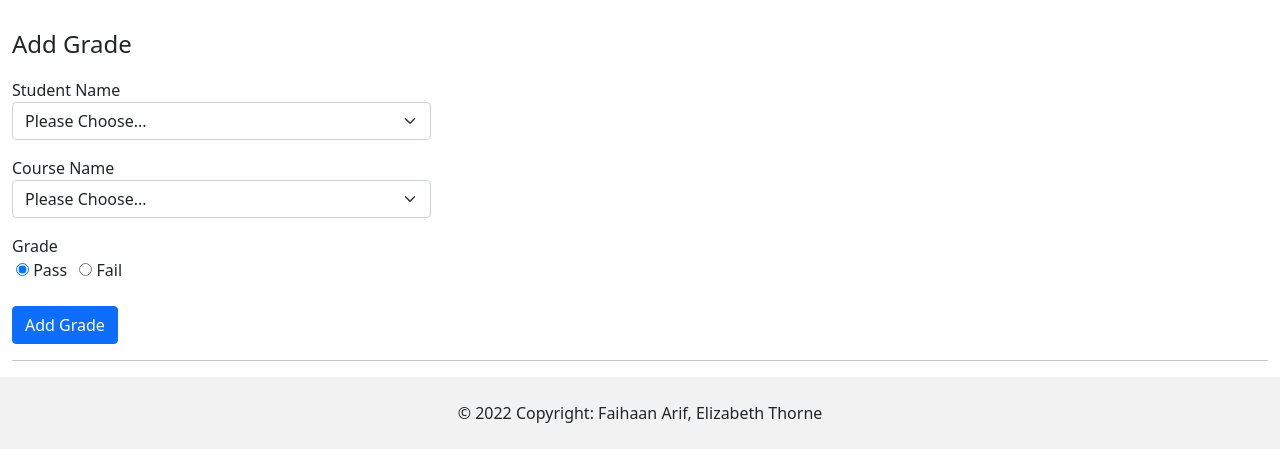
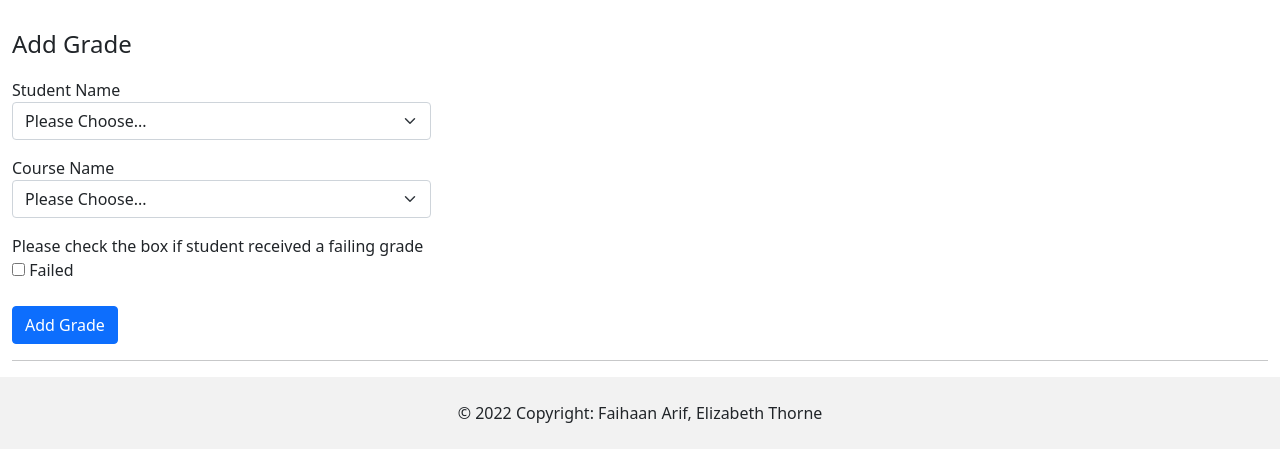
Before and after one commit to Sharp-Benders-Academy/Sharp-Benders-Academy, a Flask app: template templates/grades.j2 in a window 1280 px wide. Shown: the part 540-989 px from the top of the page. Run offline with Flask 2, Linux system fonts and the light colour scheme; the template is opened without the code that fills it, so the values that code supplies are empty; some libraries are stand-ins or nearby versions.

Commit message:
implement INSERT into Grades

```diff
--- a/app.py
+++ b/app.py
@@ -503,7 +503,7 @@ def grades():
         INSERT INTO Grades
         (passed_course, student_id, course_id)
         VALUES
-        (%s, %s, %s, %s)
+        (%s, %s, %s)
         """
         cursor = db.execute_query(db_connection=db_connection, query=query, query_params=(
             passed_course, student_id, course_id))
--- a/templates/grades.j2
+++ b/templates/grades.j2
@@ -92,7 +92,7 @@
 <br />
 
 <div class="container-fluid">
-    <form class="form-horizontal">
+    <form action="/grades" method="post" class="form-horizontal">
         <fieldset>
 
             <!-- Form Name -->
@@ -126,15 +126,11 @@
 
             <!-- Multiple Radios (inline) -->
             <div class="form-group pt-2">
-                <label class="col-md-4 control-label" for="passed_course">Grade</label>
+                <label class="col-md-4 control-label" for="passed_course">Please check the box if student received a failing grade</label>
                 <div class="col-md-4">
-                    <label class="radio-inline mx-1" for="passed_course-1">
-                        <input type="radio" name="passed_course-1" id="passed_course-1" value="1" checked="checked">
-                        Pass
-                    </label>
-                    <label class="radio-inline mx-1" for="passed_course-0">
-                        <input type="radio" name="passed_course-0" id="passed_course-0" value="0">
-                        Fail
+                    <label class="checkbox-inline" for="passed_course">
+                        <input type="checkbox" name="passed_course" id="passed_course" value="0">
+                        Failed
                     </label>
                 </div>
             </div>
```
